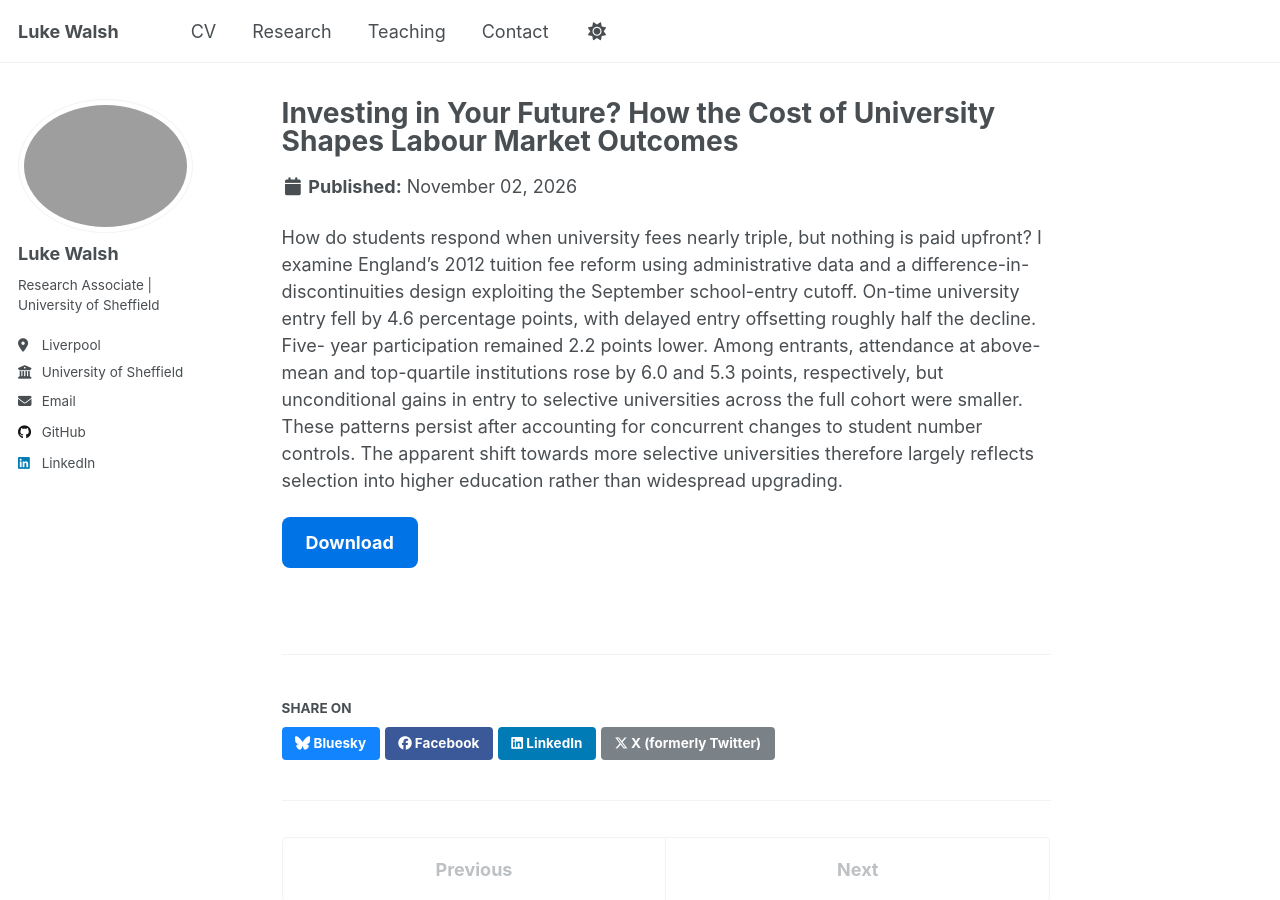
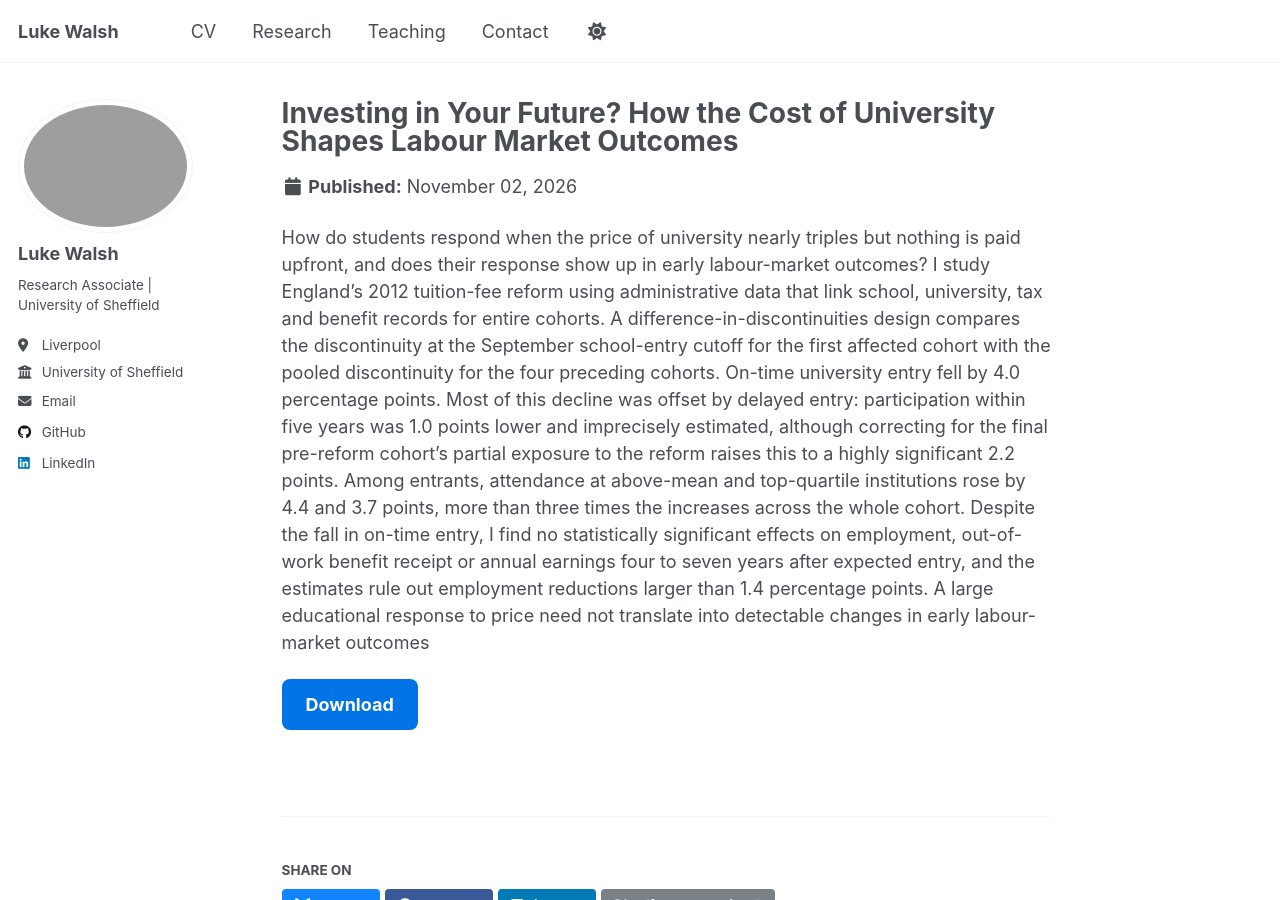
Before and after one commit to LukeWalsh308/LukeWalsh308.github.io, a Jekyll site: the page built from _publications/investing_in_your_future.md, in a window 1280 px wide and 900 px high. Built offline with Jekyll 4.4.1, drawn with Linux system fonts in a browser that asks for light colours; a script that is not in the unit is left out.

Commit message:
Update investing_in_your_future.md

```diff
--- a/_publications/investing_in_your_future.md
+++ b/_publications/investing_in_your_future.md
@@ -1,36 +1,12 @@
 ---
-title: "Investing in Your Future? How the Cost of University
-Shapes Labour Market Outcomes"
+title: "Investing in Your Future? How the Cost of University Shapes Labour Market Outcomes"
 collection: publications
 category: manuscripts
-excerpt: '**Abstract:** How do students respond when the price of university nearly triples but nothing is paid
-upfront, and does their response show up in early labour-market outcomes? I study England’s
-2012 tuition-fee reform using administrative data that link school, university, tax and benefit
-records for entire cohorts. A difference-in-discontinuities design compares the discontinuity
-at the September school-entry cutoff for the first affected cohort with the pooled disconti-
-nuity for the four preceding cohorts. On-time university entry fell by 4.0 percentage points.
-Most of this decline was offset by delayed entry: participation within five years was 1.0
-points lower and imprecisely estimated, although correcting for the final pre-reform cohort’s
-partial exposure to the reform raises this to a highly significant 2.2 points. Among entrants,
-attendance at above-mean and top-quartile institutions rose by 4.4 and 3.7 points, more than
-three times the increases across the whole cohort. Despite the fall in on-time entry, I find no
-statistically significant effects on employment, out-of-work benefit receipt or annual earnings
-four to seven years after expected entry, and the estimates rule out employment reductions
-larger than 1.4 percentage points. A large educational response to price need not translate
-into detectable changes in early labour-market outcomes'
+excerpt: '**Abstract:** How do students respond when the price of university nearly triples but nothing is paid upfront, and does their response show up in early labour-market outcomes? I study England’s 2012 tuition-fee reform using administrative data that link school, university, tax and benefit records for entire cohorts. A difference-in-discontinuities design compares the discontinuity at the September school-entry cutoff for the first affected cohort with the pooled discontinuity for the four preceding cohorts. On-time university entry fell by 4.0 percentage points. Most of this decline was offset by delayed entry: participation within five years was 1.0 points lower and imprecisely estimated, although correcting for the final pre-reform cohort’s partial exposure to the reform raises this to a highly significant 2.2 points. Among entrants, attendance at above-mean and top-quartile institutions rose by 4.4 and 3.7 points, more than three times the increases across the whole cohort. Despite the fall in on-time entry, I find no statistically significant effects on employment, out-of-work benefit receipt or annual earnings four to seven years after expected entry, and the estimates rule out employment reductions larger than 1.4 percentage points. A large educational response to price need not translate into detectable changes in early labour-market outcomes'
 
 
 ---
-How do students respond when university fees nearly triple, but nothing is paid upfront?
-I examine England’s 2012 tuition fee reform using administrative data and a difference-in-
-discontinuities design exploiting the September school-entry cutoff. On-time university entry
-fell by 4.6 percentage points, with delayed entry offsetting roughly half the decline. Five-
-year participation remained 2.2 points lower. Among entrants, attendance at above-mean and
-top-quartile institutions rose by 6.0 and 5.3 points, respectively, but unconditional gains in
-entry to selective universities across the full cohort were smaller. These patterns persist after
-accounting for concurrent changes to student number controls. The apparent shift towards
-more selective universities therefore largely reflects selection into higher education rather
-than widespread upgrading.
+How do students respond when the price of university nearly triples but nothing is paid upfront, and does their response show up in early labour-market outcomes? I study England’s 2012 tuition-fee reform using administrative data that link school, university, tax and benefit records for entire cohorts. A difference-in-discontinuities design compares the discontinuity at the September school-entry cutoff for the first affected cohort with the pooled discontinuity for the four preceding cohorts. On-time university entry fell by 4.0 percentage points. Most of this decline was offset by delayed entry: participation within five years was 1.0 points lower and imprecisely estimated, although correcting for the final pre-reform cohort’s partial exposure to the reform raises this to a highly significant 2.2 points. Among entrants, attendance at above-mean and top-quartile institutions rose by 4.4 and 3.7 points, more than three times the increases across the whole cohort. Despite the fall in on-time entry, I find no statistically significant effects on employment, out-of-work benefit receipt or annual earnings four to seven years after expected entry, and the estimates rule out employment reductions larger than 1.4 percentage points. A large educational response to price need not translate into detectable changes in early labour-market outcomes
 
 <a href="/files/jmp.pdf"
    style="display:inline-block; padding:12px 24px; font-size:18px; font-weight:bold;
```
